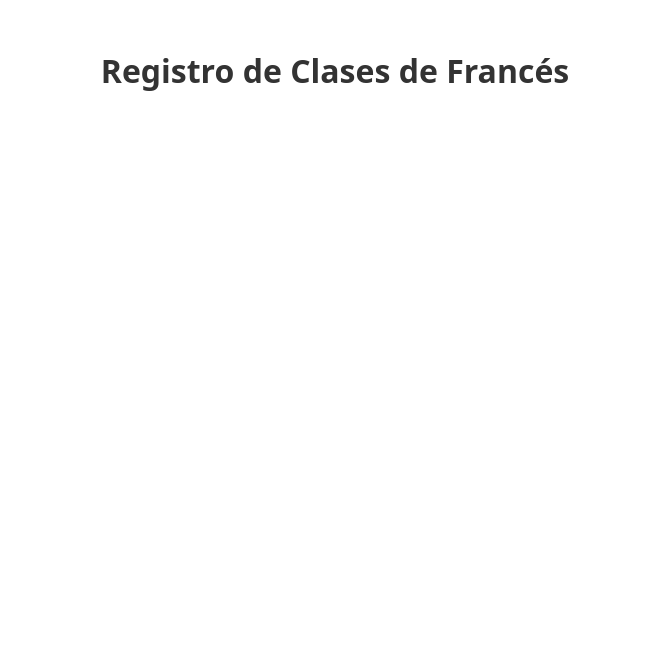
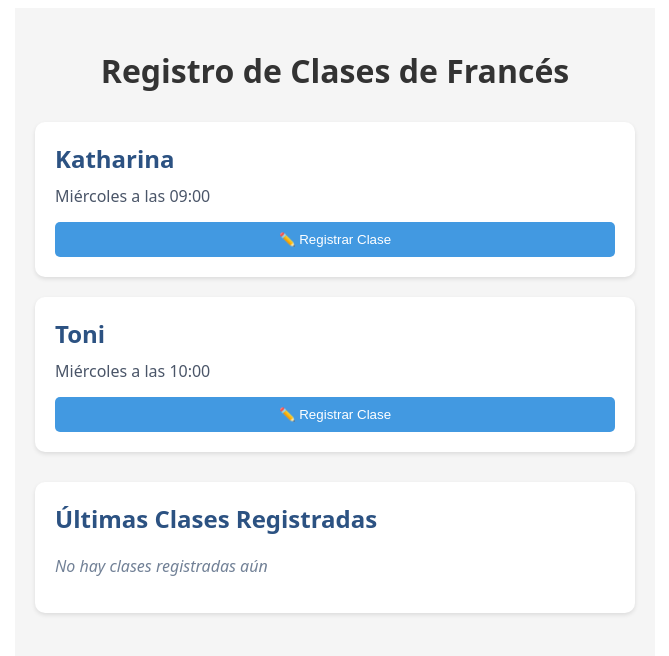
Before and after one commit to mateomiro/registro-clases-frances, a Next.js app: page / in a window 1280 px wide. Shown: the top 656 px of the page, without its empty margins (305-974 px from the left). Built offline with nearby package versions, Linux system fonts and the light colour scheme.

Commit message:
Update index.js

```diff
--- a/pages/index.js
+++ b/pages/index.js
@@ -1,17 +1,147 @@
+import { useState } from 'react';
+
 export default function Home() {
+  const [registros, setRegistros] = useState([]);
+  const [cargando, setCargando] = useState(false);
+  const [mensaje, setMensaje] = useState(null);
+
+  const estudiantes = [
+    { nombre: "Katharina", horario: "09:00", dia: "Miércoles" },
+    { nombre: "Toni", horario: "10:00", dia: "Miércoles" }
+  ];
+
+  async function registrarClase(estudiante) {
+    setCargando(true);
+    setMensaje(null);
+
+    try {
+      const fecha = new Date().toLocaleDateString();
+      const response = await fetch('/api/registrar-clase', {
+        method: 'POST',
+        headers: { 'Content-Type': 'application/json' },
+        body: JSON.stringify({
+          estudiante: estudiante.nombre,
+          fecha: fecha,
+          hora: estudiante.horario
+        })
+      });
+
+      const data = await response.json();
+
+      if (response.ok) {
+        setMensaje({ tipo: 'exito', texto: '✅ Clase registrada correctamente' });
+        setRegistros([
+          {
+            id: Date.now(),
+            estudiante: estudiante.nombre,
+            fecha,
+            hora: estudiante.horario
+          },
+          ...registros
+        ]);
+      } else {
+        throw new Error(data.error || 'Error al registrar la clase');
+      }
+    } catch (error) {
+      console.error('Error:', error);
+      setMensaje({ tipo: 'error', texto: '❌ ' + error.message });
+    } finally {
+      setCargando(false);
+    }
+  }
+
   return (
     <div style={{
       padding: '20px',
       maxWidth: '600px',
       margin: '0 auto',
-      fontFamily: 'system-ui, sans-serif'
+      fontFamily: 'system-ui, sans-serif',
+      backgroundColor: '#f5f5f5',
+      minHeight: '100vh'
     }}>
       <h1 style={{
         color: '#333',
-        textAlign: 'center'
+        textAlign: 'center',
+        marginBottom: '30px'
       }}>
         Registro de Clases de Francés
       </h1>
+
+      {mensaje && (
+        <div style={{
+          padding: '10px',
+          marginBottom: '20px',
+          borderRadius: '5px',
+          backgroundColor: mensaje.tipo === 'error' ? '#fed7d7' : '#c6f6d5',
+          color: mensaje.tipo === 'error' ? '#c53030' : '#2f855a'
+        }}>
+          {mensaje.texto}
+        </div>
+      )}
+
+      <div style={{ display: 'grid', gap: '20px' }}>
+        {estudiantes.map(estudiante => (
+          <div key={estudiante.nombre} style={{
+            backgroundColor: 'white',
+            padding: '20px',
+            borderRadius: '10px',
+            boxShadow: '0 2px 4px rgba(0,0,0,0.1)'
+          }}>
+            <h2 style={{ margin: '0 0 10px 0', color: '#2c5282' }}>
+              {estudiante.nombre}
+            </h2>
+            <p style={{ margin: '0 0 15px 0', color: '#4a5568' }}>
+              {estudiante.dia} a las {estudiante.horario}
+            </p>
+            <button
+              onClick={() => registrarClase(estudiante)}
+              disabled={cargando}
+              style={{
+                width: '100%',
+                padding: '10px',
+                backgroundColor: cargando ? '#90cdf4' : '#4299e1',
+                color: 'white',
+                border: 'none',
+                borderRadius: '5px',
+                cursor: cargando ? 'default' : 'pointer'
+              }}
+            >
+              {cargando ? '⏳ Registrando...' : '✏️ Registrar Clase'}
+            </button>
+          </div>
+        ))}
+      </div>
+
+      <div style={{
+        marginTop: '30px',
+        backgroundColor: 'white',
+        padding: '20px',
+        borderRadius: '10px',
+        boxShadow: '0 2px 4px rgba(0,0,0,0.1)'
+      }}>
+        <h2 style={{ color: '#2c5282', marginTop: 0 }}>
+          Últimas Clases Registradas
+        </h2>
+        {registros.length === 0 ? (
+          <p style={{ color: '#718096', fontStyle: 'italic' }}>
+            No hay clases registradas aún
+          </p>
+        ) : (
+          <div style={{ display: 'grid', gap: '10px' }}>
+            {registros.map(registro => (
+              <div key={registro.id} style={{
+                padding: '10px',
+                backgroundColor: '#f7fafc',
+                borderRadius: '5px'
+              }}>
+                <p style={{ margin: 0, color: '#2d3748' }}>
+                  {registro.estudiante} - {registro.fecha} a las {registro.hora}
+                </p>
+              </div>
+            ))}
+          </div>
+        )}
+      </div>
     </div>
   );
 }
```
